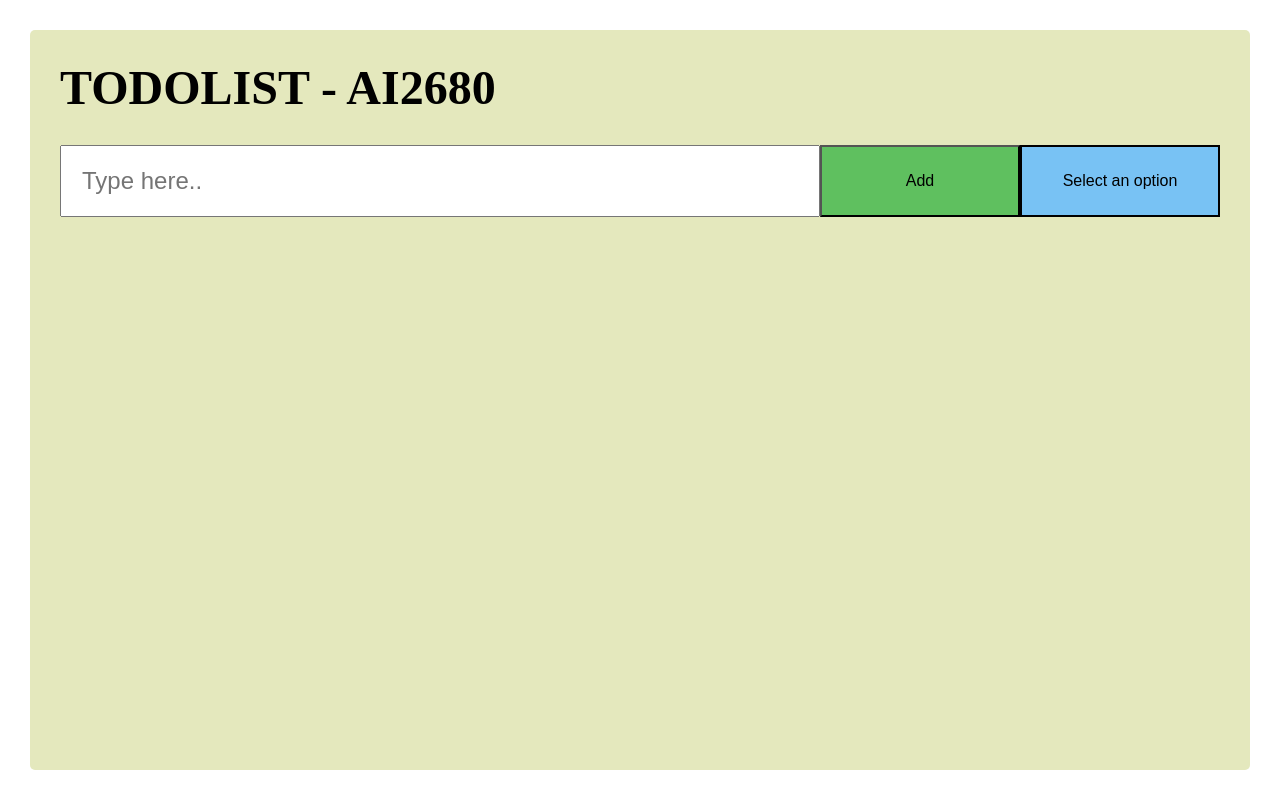
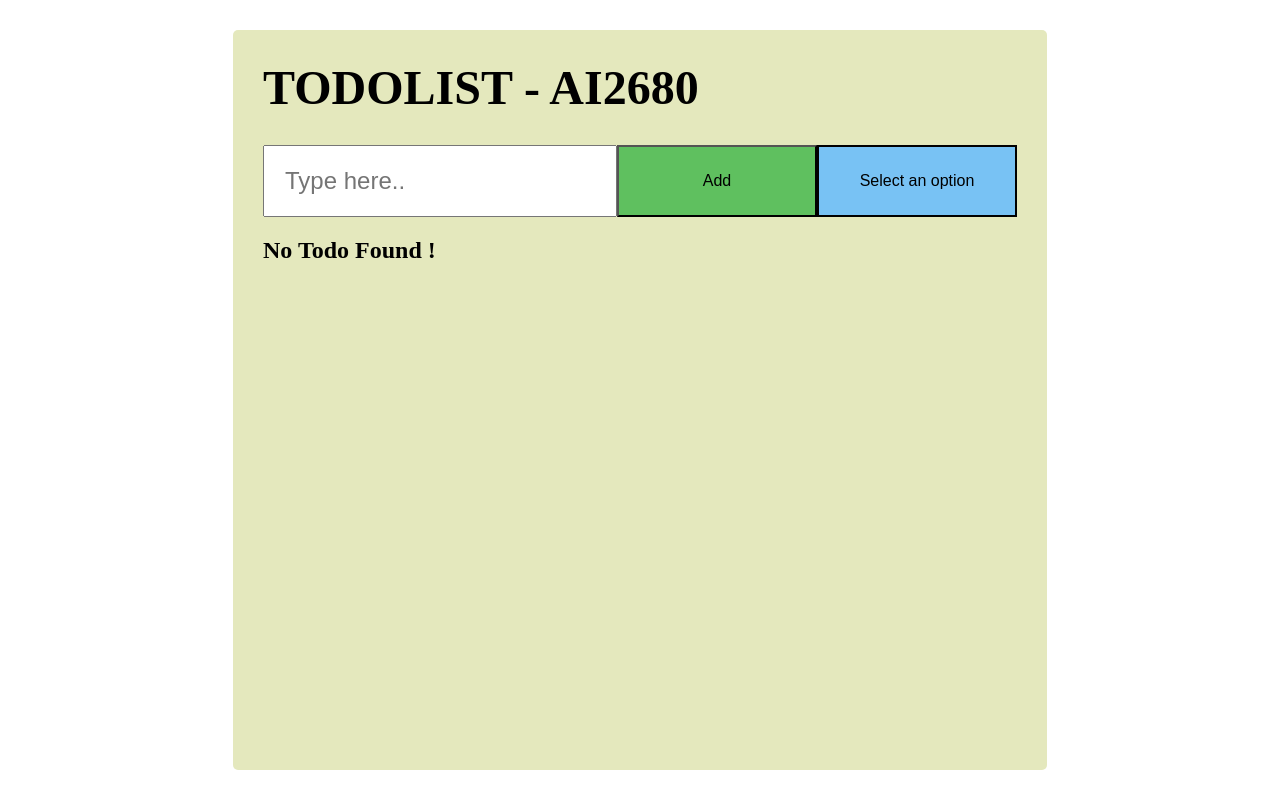
Before and after one commit to vishal-kumawat-appinventiv/task1-todolist, a React (Vite) app: page / in a window 1280 px wide. Built offline with nearby package versions, Linux system fonts and the light colour scheme.

Commit message:
No todo found added

```diff
--- a/src/App.tsx
+++ b/src/App.tsx
@@ -92,14 +92,20 @@ function App() {
           <Drop options={options} currOption={handleFilter} />
         </div>
         <div className="todoContainer">
-          {filteredTodos.map((eachTodo, idx) => (
+          {filteredTodos.length === 0 ? (
+            <>
+              <h2>No Todo Found !</h2>
+            </>
+          ) : (
+            filteredTodos.map((eachTodo, idx) => (
               <Todo
                 todo={eachTodo}
                 key={idx}
                 onDelete={() => handleDeleteTodo(idx)}
                 onToggle={() => handleToggleTodoStatus(idx)}
               />
-          ))}
+            ))
+          )}
         </div>
       </div>
     </>
--- a/src/index.css
+++ b/src/index.css
@@ -1,6 +1,12 @@
 * {
   margin: 0;
   padding: 0;
+}
+
+:root {
+  display: flex;
+  align-items: center;
+  justify-content: center;
 }
 
 .main {
@@ -9,6 +15,7 @@
   padding: 30px;
   border-radius: 5px;
   min-height: 85vh;
+  min-width: 50vw;
 }
 
 .topBar {
```
Lines whose indentation alone changed are shown as unchanged.
